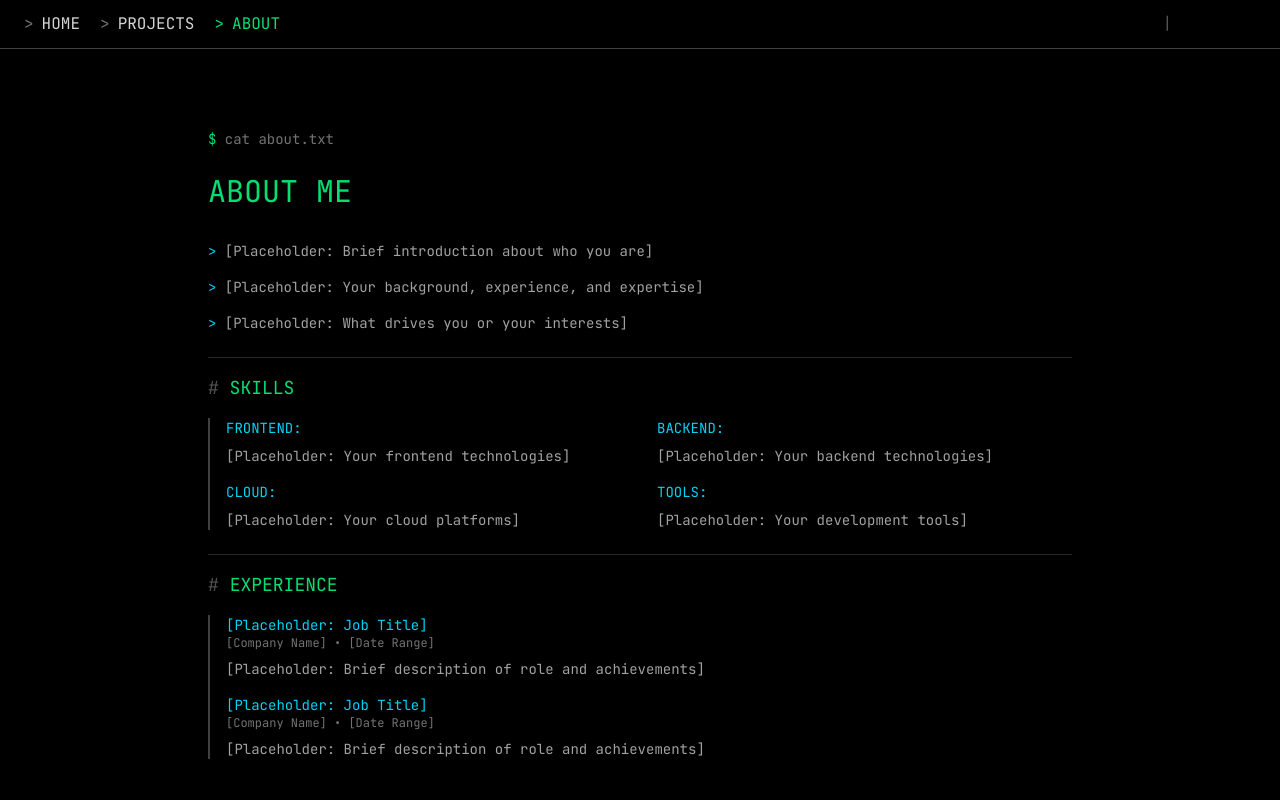
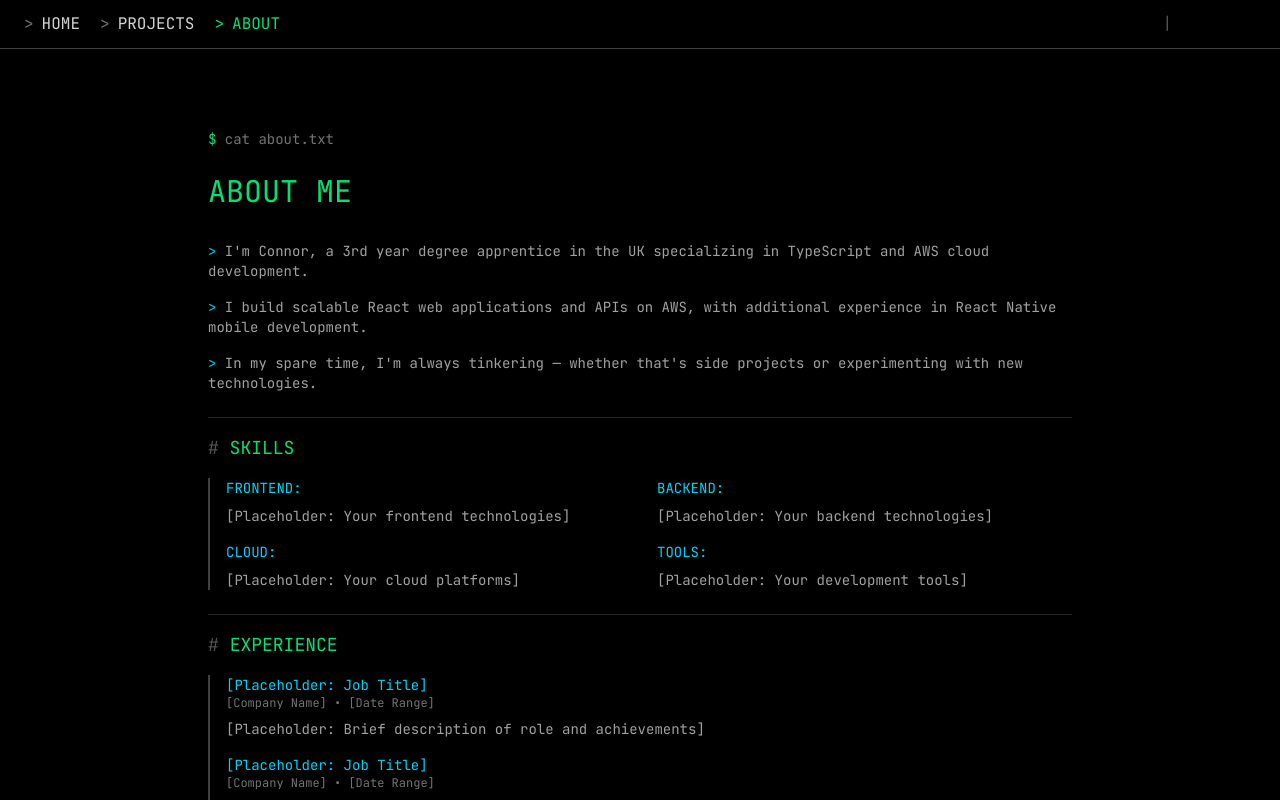
Before and after one commit to 0xKona/portfolio_v2, a Next.js app: page /about in a window 1280 px wide. Shown: the top 800 px of the page. Built offline with nearby package versions, Linux system fonts and the light colour scheme; no server answers; a web font is replaced by a local one; what @aws-amplify/ui-react, aws-amplify would draw is missing.

Commit message:
add: bio section text

```diff
--- a/app/about/page.tsx
+++ b/app/about/page.tsx
@@ -5,11 +5,11 @@ import { Metadata } from "next";
 export const metadata: Metadata = {
     title: "About & Contact",
     description:
-        "Get in touch with Connor Robinson. Find links to GitHub, LinkedIn, and other professional profiles.",
+        "Find links to GitHub, LinkedIn, and other professional profiles.",
     openGraph: {
         title: "About & Contact | Connor Robinson",
         description:
-            "Get in touch with Connor Robinson. Find links to GitHub, LinkedIn, and other professional profiles.",
+            "Find links to GitHub, LinkedIn, and other professional profiles.",
     },
 };
 
--- a/components/landing/about-me.tsx
+++ b/components/landing/about-me.tsx
@@ -17,16 +17,21 @@ export function AboutMe() {
                     <div className="space-y-4">
                         <p className="text-neutral-400">
                             <span className="text-cyan-400">{">"}</span>{" "}
-                            [Placeholder: Brief introduction about who you are]
+                            I&apos;m Connor, a 3rd year degree apprentice in the
+                            UK specializing in TypeScript and AWS cloud
+                            development.
                         </p>
                         <p className="text-neutral-400">
-                            <span className="text-cyan-400">{">"}</span>{" "}
-                            [Placeholder: Your background, experience, and
-                            expertise]
+                            <span className="text-cyan-400">{">"}</span> I build
+                            scalable React web applications and APIs on AWS,
+                            with additional experience in React Native mobile
+                            development.
                         </p>
                         <p className="text-neutral-400">
-                            <span className="text-cyan-400">{">"}</span>{" "}
-                            [Placeholder: What drives you or your interests]
+                            <span className="text-cyan-400">{">"}</span> In my
+                            spare time, I&apos;m always tinkering — whether
+                            that&apos;s side projects or experimenting with new
+                            technologies.
                         </p>
                     </div>
 
```
